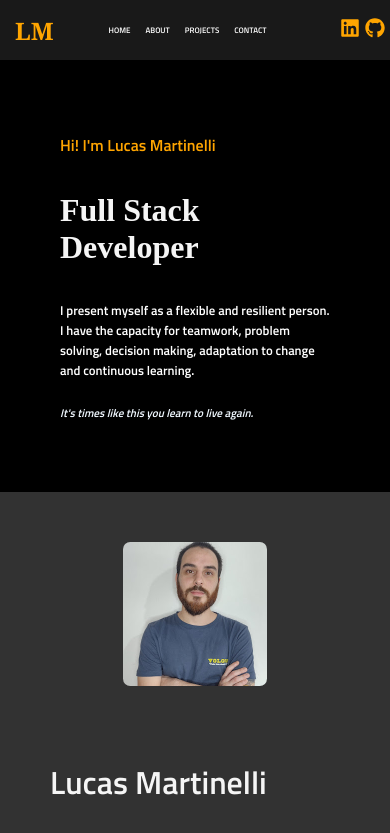
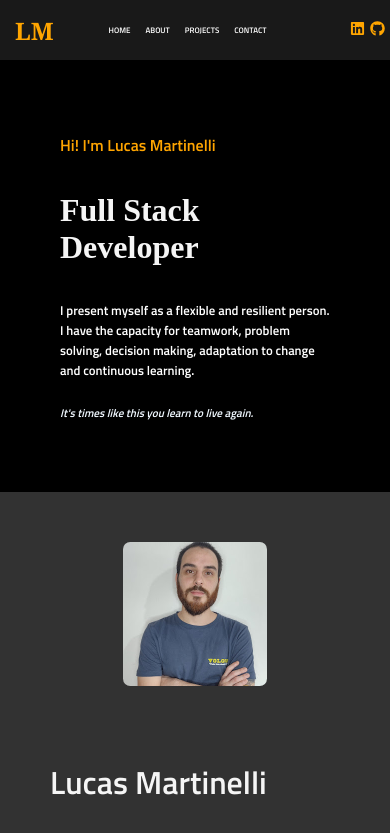
Before and after one commit to martinellilucas/portfolio, a React (Create React App) app in the folder client/: page / in a window 390 px wide. Shown: the top 833 px of the page. Built offline with nearby package versions, Linux system fonts and the light colour scheme.

Commit message:
icons nav bar adjustment

```diff
--- a/client/src/components/Nav/Nav.module.css
+++ b/client/src/components/Nav/Nav.module.css
@@ -58,6 +58,7 @@
     font-size: 0.5em;
   }
   .icon {
-    size: 5;
+    width: 15px;
+    height: 15px;
   }
 }
```
